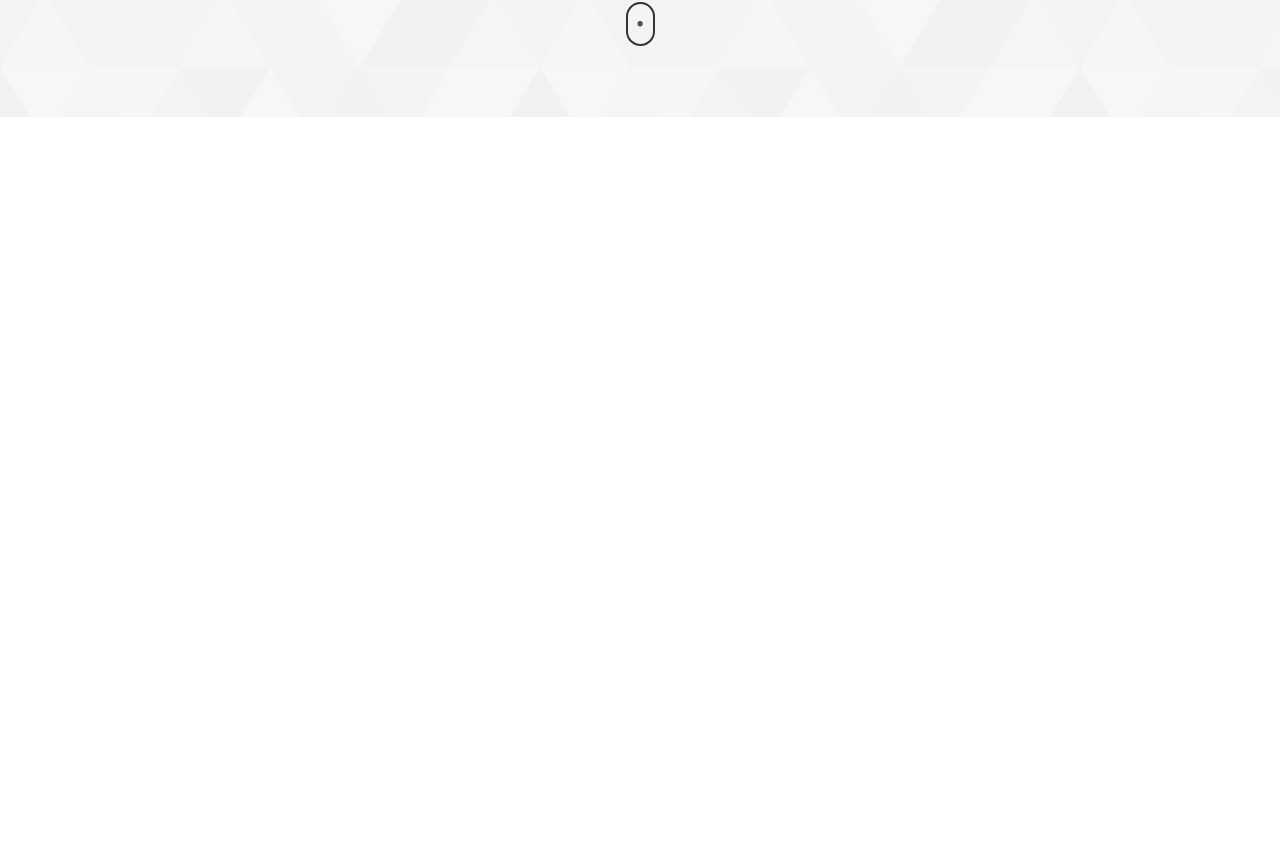
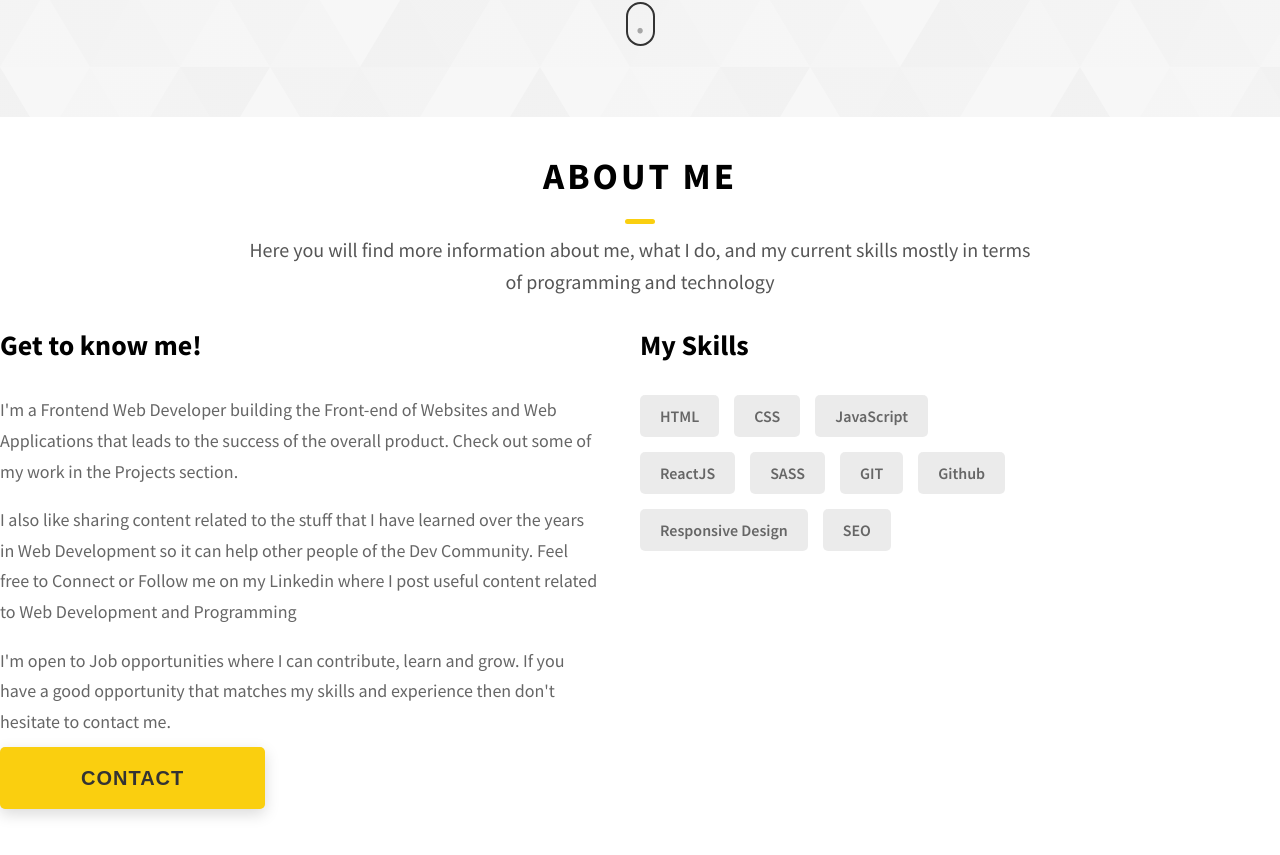
Before and after one commit to elchin-jafar/portfolio, a React (Vite) app: page / in a window 1280 px wide. Shown: the part 683-1538 px from the top of the page. Before the commit the page ends 800 px from the top, so only its background shows below. Built offline with nearby package versions, Linux system fonts and the light colour scheme.

Commit message:
add about section

```diff
--- a/src/App.jsx
+++ b/src/App.jsx
@@ -1,3 +1,4 @@
+import About from "./components/About"
 import Main from "./components/Main"
 import "./index.css"
 
@@ -6,6 +7,7 @@ function App() {
   return (
     <>
     <Main />
+    <About />
     </>
   )
 }
--- /dev/null
+++ b/src/chip/Chip.jsx
@@ -0,0 +1,10 @@
+import React from 'react'
+import classes from "./Chip.module.css"
+
+function Chip({text}) {
+  return (
+    <div className={classes.chip}>{text}</div>
+  )
+}
+
+export default Chip
--- /dev/null
+++ b/src/chip/Chip.module.css
@@ -0,0 +1,11 @@
+.chip {
+    display: inline-block;
+    font-size: 1.6rem;
+    font-weight: 600;
+    line-height: 2.2rem;
+    color: #666;
+    padding: 1rem 2rem;
+    background-color: rgba(153, 153, 153, 0.2);
+    border-radius: 5px;
+    margin: 0 1.5rem 1.5rem 0;
+}
--- /dev/null
+++ b/src/components/About.jsx
@@ -0,0 +1,45 @@
+import React from 'react'
+import Button from '../button/Button'
+import Chip from '../chip/Chip'
+import classes from './About.module.css'
+
+function About() {
+  return (
+    <>
+    <section className={classes.about}>
+        <div className={classes['about-me']}>
+            <h2 className={classes['header-2']}>ABOUT ME</h2>
+            <p className={classes.paragraph}>Here you will find more information about me, what I do, and my current skills mostly in terms of programming and technology</p>
+        </div>
+        <div className={classes['about-me__down-side']}>
+            <div className={classes['get-to-know-me']}>
+                <h3 className={classes['header-3']}>Get to know me!</h3>
+                <p className={classes['down__paragraph']}>I'm a Frontend Web Developer building the Front-end of Websites and Web Applications that leads to the success of the overall product. Check out some of my work in the Projects section. </p>
+
+                <p className={classes['down__paragraph']}>I also like sharing content related to the stuff that I have learned over the years in Web Development so it can help other people of the Dev Community. Feel free to Connect or Follow me on my Linkedin where I post useful content related to Web Development and Programming </p>
+
+                <p className={classes['down__paragraph']}>I'm open to Job opportunities where I can contribute, learn and grow. If you have a good opportunity that matches my skills and experience then don't hesitate to contact me.</p>
+                    <Button text='contact' />
+            </div>
+            <div className={classes['my-skills']}>
+                <h3 className={classes['header-3']}>My Skills</h3>
+                <div className={classes.skills}>
+                    <Chip text='HTML' />
+                    <Chip text='CSS' />
+                    <Chip text='JavaScript' />
+                    <Chip text='ReactJS' />
+                    <Chip text='SASS' />
+                    <Chip text='GIT' />
+                    <Chip text='Github' />
+                    <Chip text='Responsive Design' />
+                    <Chip text='SEO' />
+                </div>
+
+            </div>
+        </div>
+    </section>
+    </>
+  )
+}
+
+export default About
--- /dev/null
+++ b/src/components/About.module.css
@@ -0,0 +1,69 @@
+.about {
+    height: 100vh;
+}
+
+.about-me {
+    text-align: center;
+}
+
+.header-2 {
+    font-size: 3.7rem;
+    font-weight: 700;
+    line-height: 5.6rem;
+    letter-spacing: 3px;
+    position: relative;
+}
+
+.header-2::before {
+    content: "";
+    width: 3rem;
+    height: 5px;
+    background-color: rgb(250, 207, 15);
+    position: absolute;
+    border-radius: 5px;
+    left: 50%;
+    top: calc(100% + 1.5rem);
+    transform: translateX(-50%);
+}
+
+.paragraph {
+    font-size: 2rem;
+    font-weight: 500;
+    color: #555;
+    line-height: 1.6;
+    max-width: 80rem;
+    margin: auto;
+}
+
+.about-me__down-side {
+    display: flex;
+
+}
+
+.get-to-know-me {
+    flex: 1;
+}
+
+.header-3 {
+    font-size: 2.8rem;
+    font-weight: 700;
+    margin-bottom: 3rem;
+    line-height: 3.9rem;
+}
+
+.down__paragraph {
+    color: #666;
+    max-width: 60rem;
+    font-size: 1.8rem;
+    line-height: 1.7;
+    margin-bottom: 1rem;
+
+}
+
+.my-skills {
+    flex: 1;
+}
+
+.skills {
+    max-width: 40rem;
+}
```
